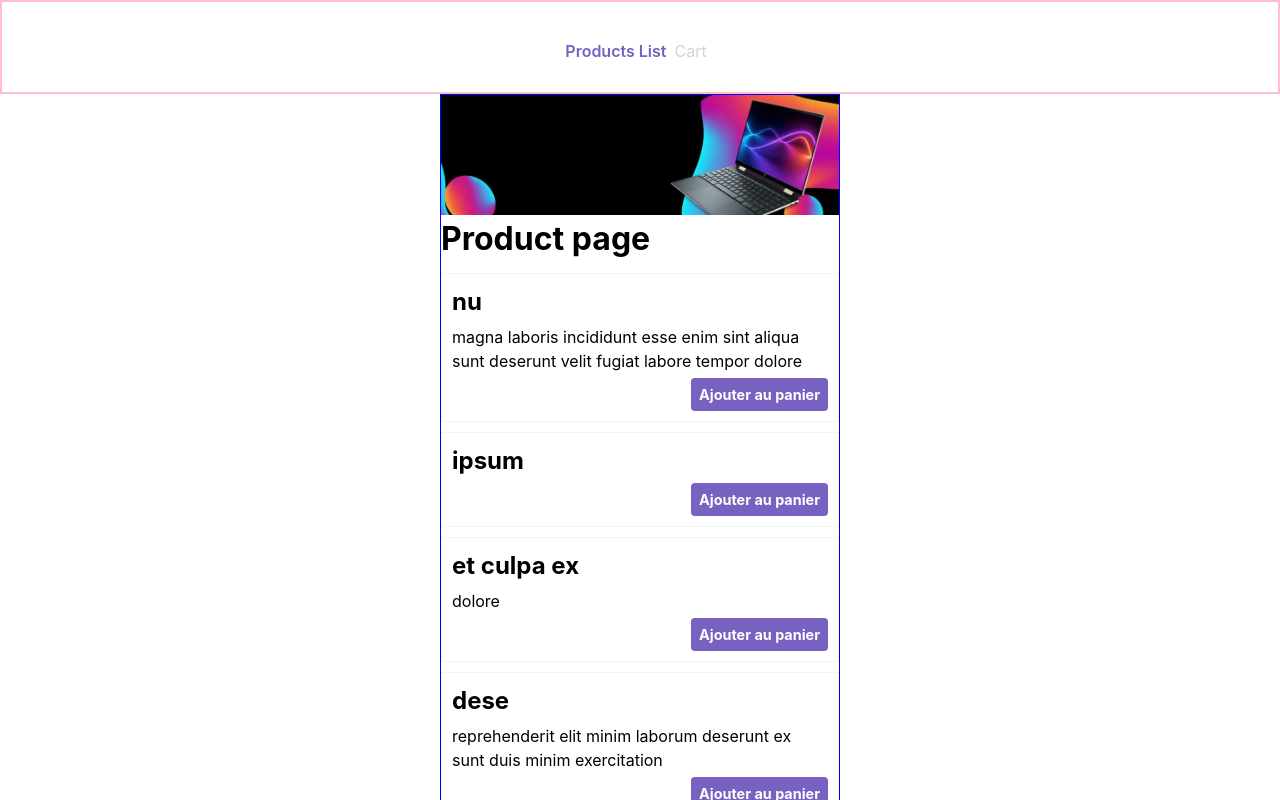
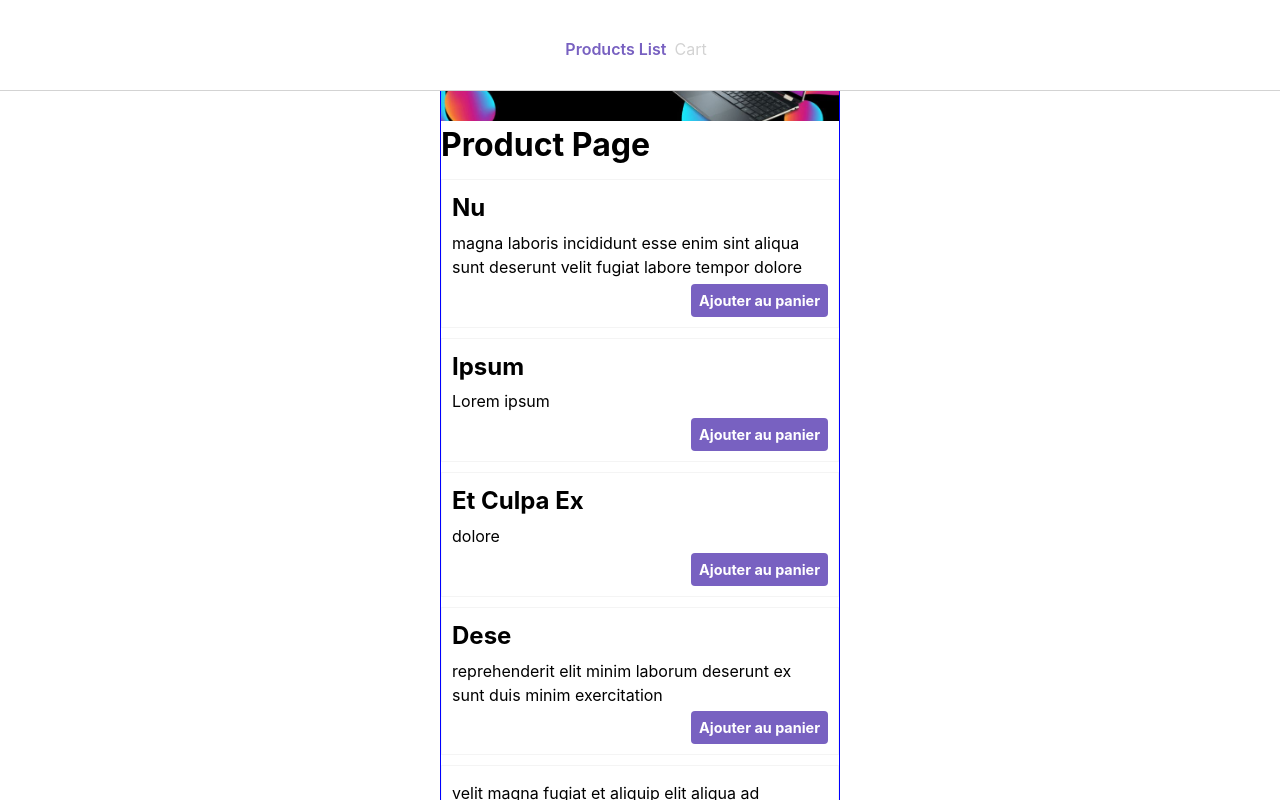
Before and after one commit to edytaskibinska/cartReactRedux, a React (Vite) app: page / in a window 1280 px wide. Shown: the top 800 px of the page. Built offline with nearby package versions, Linux system fonts and the light colour scheme.

Commit message:
WIP : Header / Footer features

```diff
--- a/public/fakeData.json
+++ b/public/fakeData.json
@@ -8,7 +8,7 @@
   {
     "id": 97,
     "title": "ipsum",
-    "description": "",
+    "description": "Lorem ipsum",
     "quantity": 1
   },
   {
--- a/src/Components/Title/Title.scss
+++ b/src/Components/Title/Title.scss
@@ -1,13 +1,16 @@
 h1 {
   margin-bottom: 10px;
   font-size: 1.3rem;
+  text-transform:capitalize;
 }
 
 h2 {
   margin-bottom: 9px;
   font-size: 1.1rem;
+  text-transform:capitalize;
 }
 h2 {
   margin-bottom: 8px;
   font-size: 1rem;
+  text-transform:capitalize;
 }
--- a/src/Layout/Footer/Footer.tsx
+++ b/src/Layout/Footer/Footer.tsx
@@ -1,15 +1,22 @@
 import { FC, ReactNode } from "react";
-import "./Footer.scss"
+import "./Footer.scss";
+
+import { useSelector } from "react-redux";
+import { RootState } from "../../Store/configureStore";
 
 interface IFooter {
   children?: ReactNode;
 }
 
 const Footer: FC<IFooter> = ({ children }) => {
+  const cartItems = useSelector((state: RootState) => state.cart.items);
+
   return (
-    <footer className="footer">
-      <p className="footer__text">{children}</p>
-    </footer>
+    cartItems.length && (
+      <footer className="footer">
+        <p className="footer__text">{children}</p>
+      </footer>
+    )
   );
 };
 
--- a/src/Layout/Header/Header.scss
+++ b/src/Layout/Header/Header.scss
@@ -1,6 +1,11 @@
+@import "../../Styles/vars";
+
 .header {
-  display: fixed;
-  justify-content: center;
-  border: 2px solid pink;
+  position: fixed;
+  z-index: 999;
   padding: 2rem 0 1.5rem;
+  background: $color-white;
+  width: 100%;
+  border-bottom: 1px solid $color-gray;
+
 }
```
